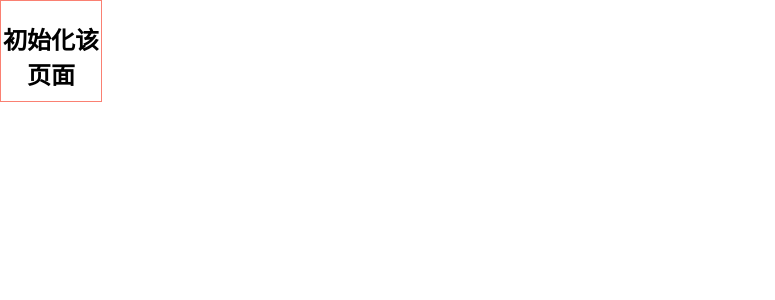
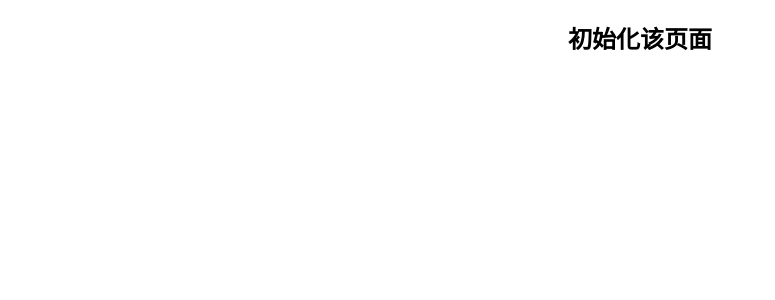
Before and after one commit to liwenkangatom/react_ts, a React app: page / in a window 1280 px wide. Shown: the top 300 px of the page, without its empty margins (0-775 px from the left). Built offline with nearby package versions, Linux system fonts and the light colour scheme.

Commit message:
更改为sass预处理

```diff
--- a/src/App.less
+++ /dev/null
@@ -1,6 +0,0 @@
-.App {
-  text-align: center;
-  height: 100px;
-  width: 100px;
-  border: salmon solid 1px;
-}
--- /dev/null
+++ b/src/App.scss
@@ -0,0 +1,3 @@
+.App {
+  text-align: center;
+}
--- a/src/App.tsx
+++ b/src/App.tsx
@@ -1,5 +1,5 @@
 import React from "react";
-import "./App.less";
+import "./App.scss";
 
 const App: React.FC = () => {
   return (
```
